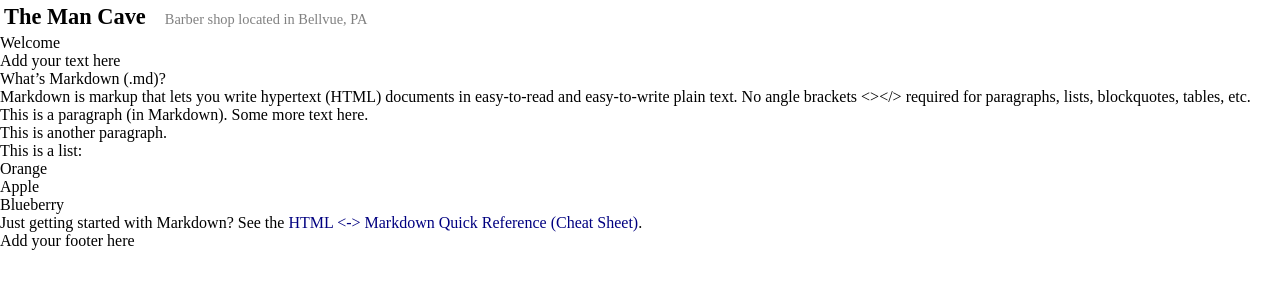
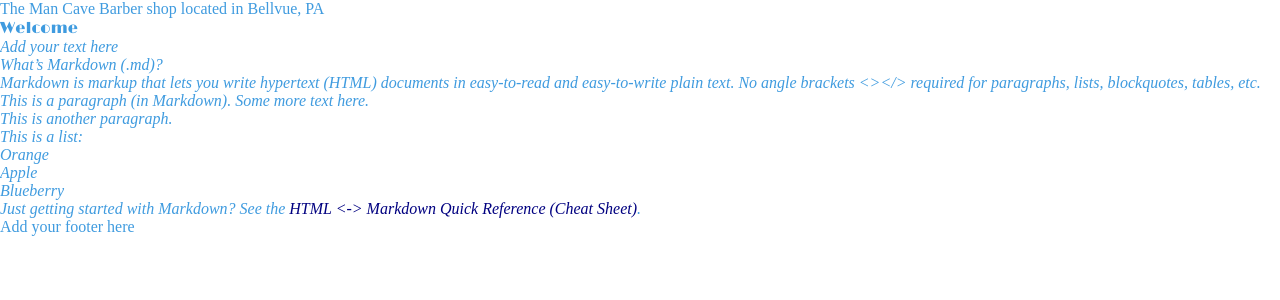
Before and after one commit to pizzapgh/the-man-cave, a Jekyll site: the page built from index.md, in a window 1280 px wide. Shown: the top 300 px of the page. Built offline with Jekyll 4.4.1, drawn with Linux system fonts in a browser that asks for light colours; some web fonts are replaced.

Commit message:
add resets css

```diff
--- a/css/style.scss
+++ b/css/style.scss
@@ -29,25 +29,24 @@ a, a:visited {
 a:hover {
   text-decoration: underline;
 }
+html{
+  font-family: $body;
+  color: $lightblue;
+}
+h1, h2, h4{
+  font-family: $header;
+  color: $lightblue;
+}
+h3{
+  color: $darkred;
+}
+h3, p, li{
+  font-style: italic;
+}
+
+// resets
 
 
-
-
-#header {
-  padding: 4px;
+header h1{
+  font-size: 2rem;
 }
-
-#header .big {
-  font-size:   140%;
-  font-weight: bold;
-}
-
-#header .small {
-  font-size:    90%;
-  color:        grey;
-  padding-left: 15px;
-}
-
-#nav {
-  padding: 6px;
-}
```
